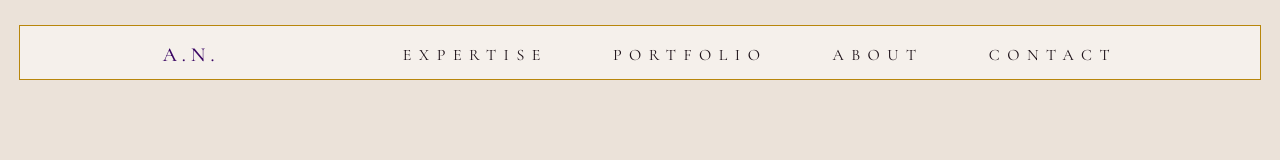
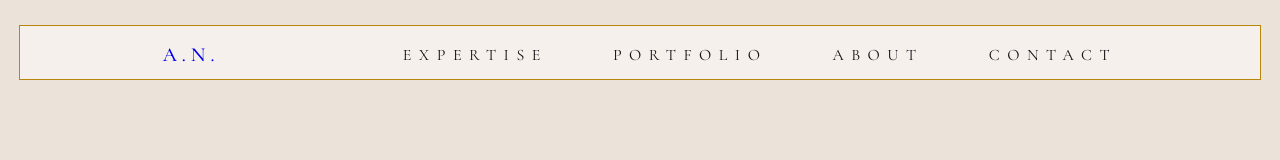
Before and after one commit to Andrew-nhangud/Nhangud-Andrew-portfolio, a React (Vite) app: page / in a window 1280 px wide. Shown: the top 160 px of the page. Built offline with nearby package versions, Linux system fonts and the light colour scheme.

Commit message:
updated the home link

```diff
--- a/src/Components/Navbar/Navbar.jsx
+++ b/src/Components/Navbar/Navbar.jsx
@@ -24,7 +24,7 @@ export const Navbar = () => {
       <div className="inner-navbar">
         {/* logo */}
         <p id="hero" className="logo">
-          A.N.
+          <a href="#Hero">A.N.</a>
         </p>
 
         {/* toggle images */}
```
